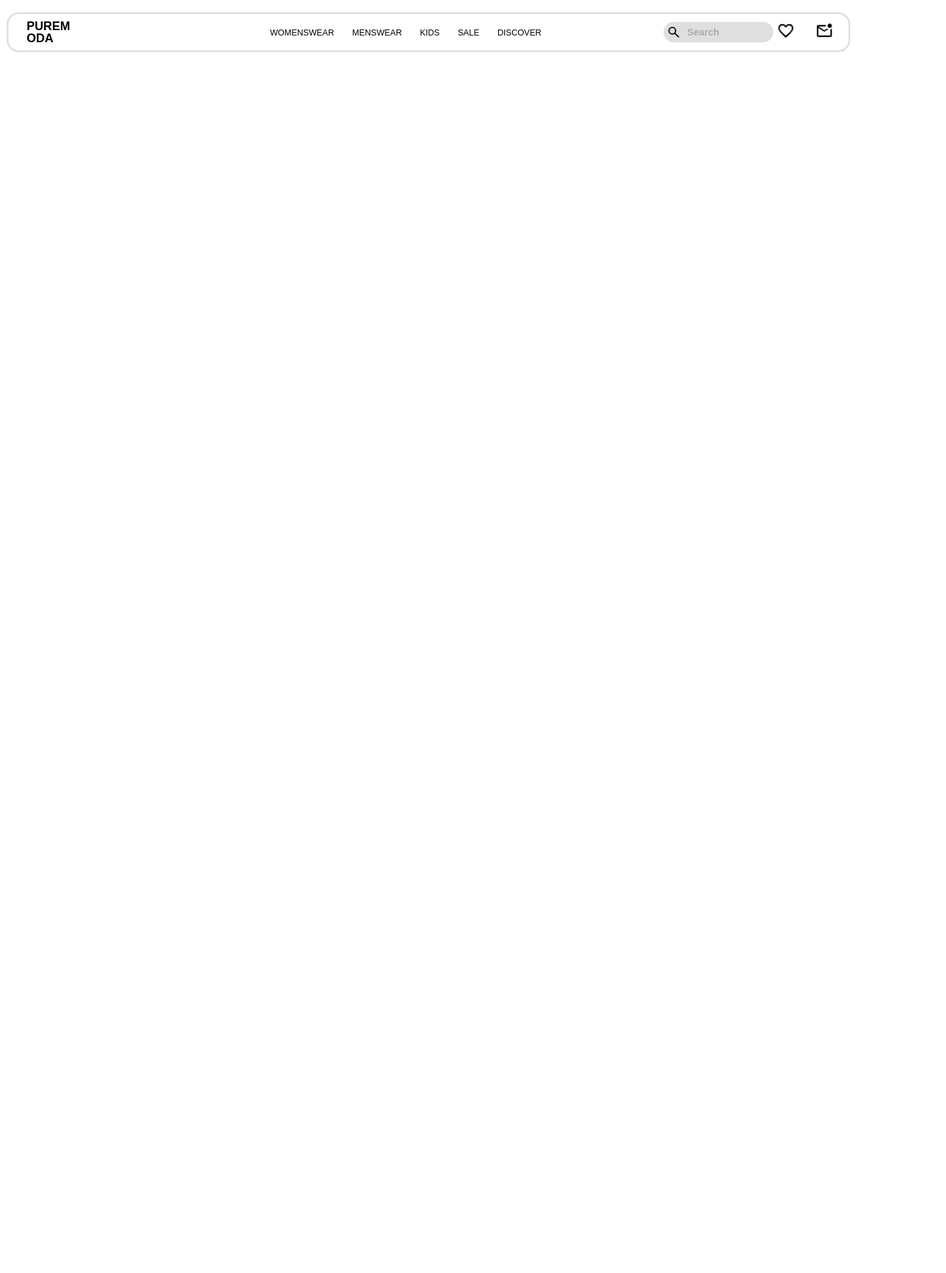
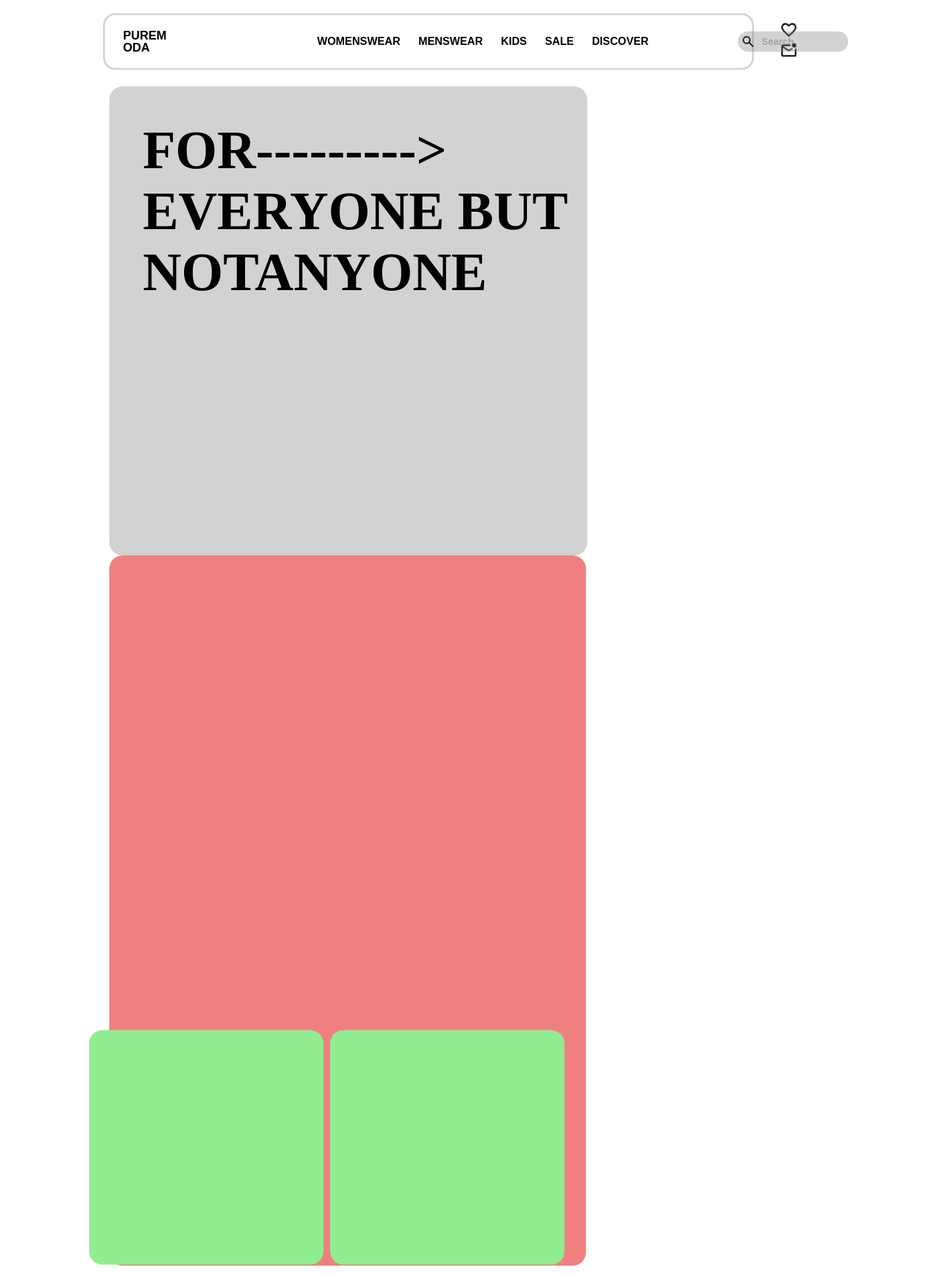
Before and after one commit to ThalyssonEmanoel/Front-end-Marcos, a plain HTML site: page terceiro/index.html in a window 1280 px wide. Shown: the whole page at 67% size, 1413 px wide, since content can reach past the window. Before the commit the page ends 800 px from the top, so only its background shows below. Drawn offline with Linux system fonts and the light colour scheme; a web font is replaced by a local one.

Commit message:
Adicionei o quadrados

```diff
--- a/terceiro/index.html
+++ b/terceiro/index.html
@@ -5,12 +5,13 @@
     <meta name="viewport" content="width=device-width, initial-scale=1.0">
     <title>Front do site2</title>
     <link href="https://fonts.googleapis.com/css2?family=Dancing+Script:wght@400..700&family=Mingzat&display=swap" rel="stylesheet">
+    <link href="https://fonts.googleapis.com/css2?family=Chivo+Mono:ital,wght@0,100..900;1,100..900&family=Dancing+Script:wght@400..700&family=Mingzat&display=swap" rel="stylesheet">
     <style>
         :root {
             --cor-branco: white;
             --cor-cinza: gray;
             --cor-preto: black;
-            --cor-cinza-invi: rgba(128, 128, 128, 0.253);
+            --cor-cinza-invi: rgba(128, 128, 128, 0.356);
             --cor-preto-invi: rgba(0, 0, 0, 0.233);
             --font-Mingzat:'Mingzat', sans-serif;
         }
@@ -28,7 +29,7 @@
             justify-content: space-between;
             align-items: center;
             padding: 10px;
-            margin: 15px -60px;
+            margin: 15px 100px 0;
             transform: scale(0.9);
         }
 
@@ -50,8 +51,8 @@
         .menu ul li {
             margin-right: 30px;
             font-family: var(--font-Mingzat);
-            font-size: 14px;
-            font-weight: 500;
+            font-size: 18px;
+            font-weight: 700;
         }
 
         .menu a {
@@ -66,7 +67,7 @@
             padding: 5px;
             padding-right: 90px;
             border-radius:20px;
-            transform: translate(50%);
+            transform: translate(65%);
         }
 
         .pesquisa img {
@@ -76,11 +77,56 @@
         .icones img {
             width: 30px;
             height: auto;
-            margin: 0 15px;
+            margin: 0 5px;
         }
 
+        .container {
+            display: flex;
+            flex-wrap: wrap;
+            justify-content: flex-start;
+            align-items: flex-start;
+            padding: 20px;
+            margin: 0 100px;
+            transform: translate(4%);
+            height: auto;
+        }
+
+        .quadrado {
+            width: 714px;
+            height: 700px;
+            background-color: var(--cor-cinza-invi);
+            margin-right: 10px;
+            border-radius: 20px;
+        }
+
+
+        .quadrado-grande {
+            width: 712px;
+            height: 1060px;
+            background-color: lightcoral;
+            border-radius: 20px;
+            margin-right: 10px;
+            margin-bottom: 10px;
+        }
+        .container2{
+        display: flex;
+        flex-direction: row;
+        top: 50%;
+        transform: translateX(10.4%);
+        }
+        .quadrado-pequeno {
+            width: 350px;
+            height: 350px;
+            background-color: lightgreen;
+            margin-right: 10px;
+            margin-bottom: -50px;
+            border-radius: 20px;
+            margin-top: auto;
+            transform: translateY(-109%);
+        }
     </style>
 </head>
+
 <body>
     <header class="Inicio">
         <div id="PURE">PUREM<br><span class="parte-oda">ODA</span></div>
@@ -102,5 +148,19 @@
             <img src="Assets/images/Email.png" alt="Foto do Email">
         </div>
     </header>
+
+    <div class="container">
+        <div class="quadrado" style="font-family: Chivo Mono; font-size: 80px;padding-left: 50px;padding-top: 50px;
+         font-weight: 600;">
+             FOR---------&gt;<br>
+            EVERYONE BUT<br>NOTANYONE</div>
+        <div class="quadrado-grande"></div>
+    </div>
+    <div class="container2">
+        <div class="quadrado-pequeno"></div>
+        <div class="quadrado-pequeno"></div>
+    </div>
+
+
 </body>
 </html>
```
